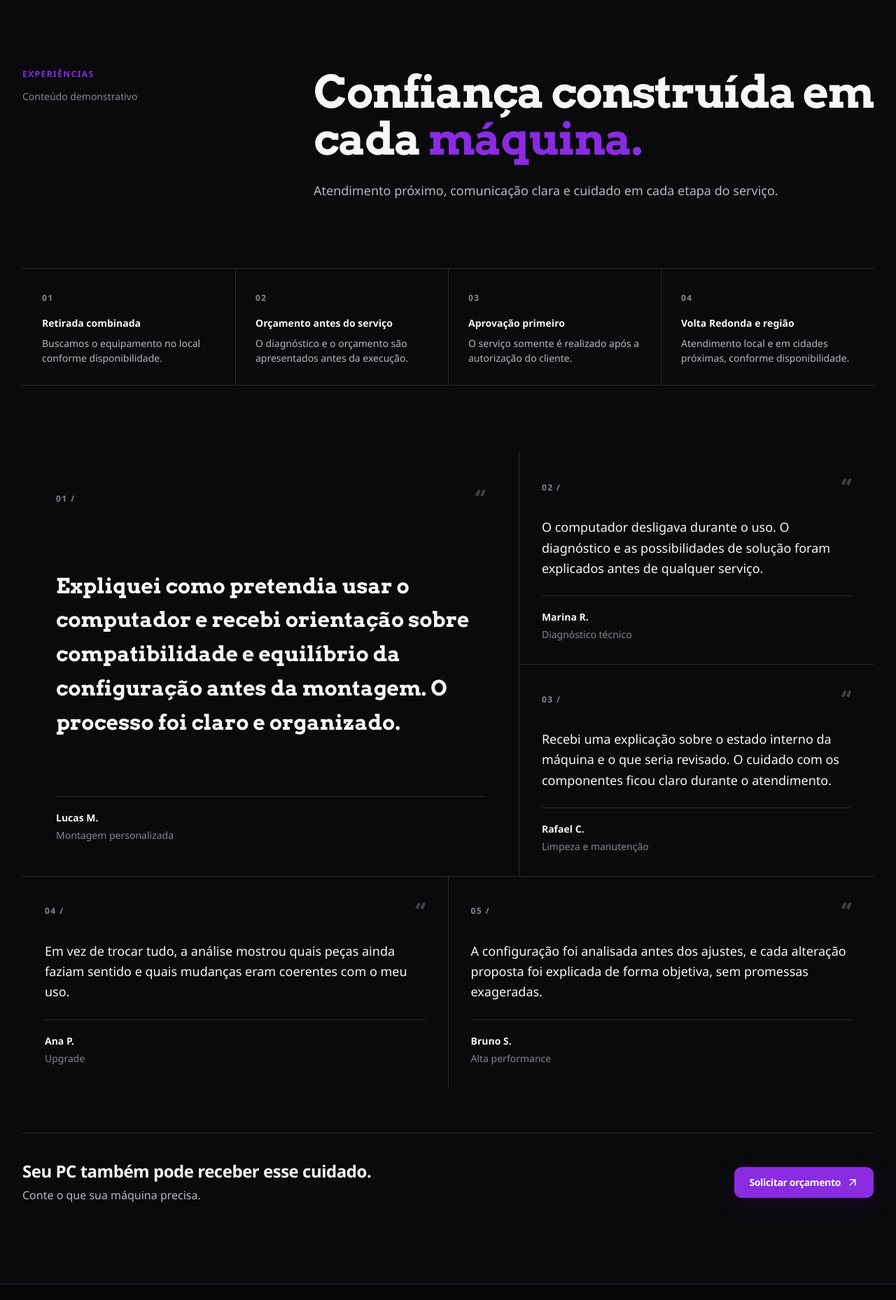
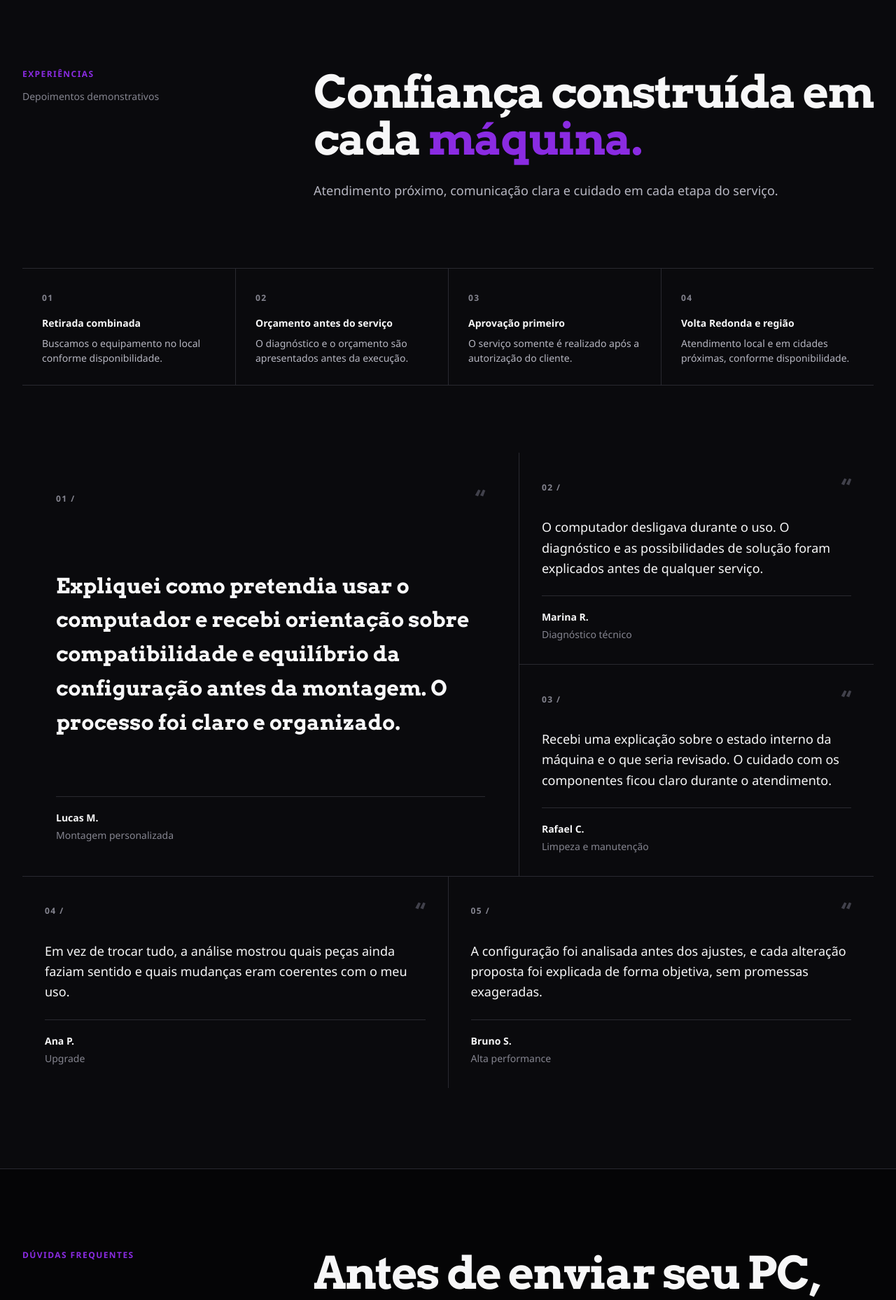
Before and after one commit to Gustavomrib/i-tech, a React (Vite) app: page / in a window 1280 px wide. Shown: the part 8233-10091 px from the top of the page at 70% size. Built offline with nearby package versions, Linux system fonts and the light colour scheme.

Commit message:
style: refine post-deploy experience

```diff
--- a/src/components/sections/Testimonials.tsx
+++ b/src/components/sections/Testimonials.tsx
@@ -1,4 +1,3 @@
-import { ArrowUpRight } from 'lucide-react'
 import { motion, useReducedMotion } from 'motion/react'
 
 import {
@@ -13,7 +12,6 @@ import {
 } from '../../lib/motion'
 import { Container } from '../layout/Container'
 import { Section } from '../layout/Section'
-import { Button } from '../ui/Button'
 
 const testimonialLayout = [
   'lg:col-span-7 lg:row-span-2',
@@ -100,7 +98,9 @@ export function Testimonials() {
           <div className="lg:col-span-3">
             <p className="type-label text-primary">Experiências</p>
             {hasMockContent ? (
-              <p className="type-small mt-3 text-text-muted">Conteúdo demonstrativo</p>
+              <p className="type-small mt-3 text-text-muted">
+                Depoimentos demonstrativos
+              </p>
             ) : null}
           </div>
           <div className="lg:col-span-8 lg:col-start-5">
@@ -157,25 +157,6 @@ export function Testimonials() {
             />
           ))}
         </motion.ol>
-
-        <div className="mt-12 flex flex-col items-start justify-between gap-6 border-t border-border pt-8 sm:mt-16 sm:flex-row sm:items-center sm:pt-10">
-          <div>
-            <h3 className="type-h3 text-text-primary">
-              Seu PC também pode receber esse cuidado.
-            </h3>
-            <p className="mt-2 text-text-secondary">
-              Conte o que sua máquina precisa.
-            </p>
-          </div>
-          <Button className="w-full sm:w-auto" to="/#contato">
-            Solicitar orçamento
-            <ArrowUpRight
-              aria-hidden="true"
-              className="transition-ui motion-safe:group-hover:translate-x-0.5"
-              size={18}
-            />
-          </Button>
-        </div>
       </Container>
     </Section>
   )
```
Also changed, not shown: vercel.json (added).
